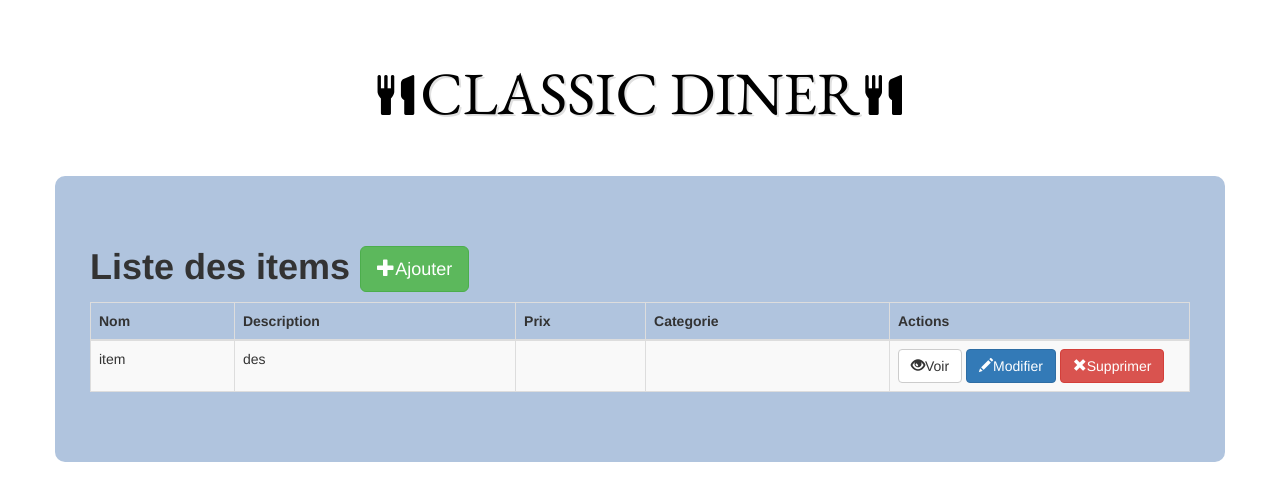
After one commit to Jean-Noel-Esc/americanRestaurant, a PHP site: page /admin/index.php in a window 1280 px wide. The commit adds this page. Shown: the top 501 px of the page. Run offline with PHP 8.4, Linux system fonts and the light colour scheme.

Commit message:
Creation admin/index.php

```diff
--- /dev/null
+++ b/admin/index.php
@@ -0,0 +1,58 @@
+<!DOCTYPE html>
+<html lang="fr">
+<head>
+    <meta charset="UTF-8">
+    <meta name="viewport" content="width=device-width, initial-scale=1.0">
+    <link rel="stylesheet" href="https://maxcdn.bootstrapcdn.com/bootstrap/3.3.7/css/bootstrap.min.css" integrity="sha384-BVYiiSIFeK1dGmJRAkycuHAHRg32OmUcww7on3RYdg4Va+PmSTsz/K68vbdEjh4u" crossorigin="anonymous">
+
+    <script src="https://code.jquery.com/jquery-3.6.0.min.js" integrity="sha256-/xUj+3OJU5yExlq6GSYGSHk7tPXikynS7ogEvDej/m4=" crossorigin="anonymous"></script>
+    <script src="https://maxcdn.bootstrapcdn.com/bootstrap/3.3.7/js/bootstrap.min.js" integrity="sha384-Tc5IQib027qvyjSMfHjOMaLkfuWVxZxUPnCJA7l2mCWNIpG9mGCD8wGNIcPD7Txa" crossorigin="anonymous"></script>
+
+    <title>Burger code</title>
+
+    <link rel="preconnect" href="https://fonts.googleapis.com">
+    <link rel="preconnect" href="https://fonts.gstatic.com" crossorigin>
+    <!-- <link href="https://fonts.googleapis.com/css2?family=EB+Garamond&display=swap" rel="stylesheet"> -->
+
+    <link rel="stylesheet" href="../css/style.css">
+</head>
+
+<body>
+    <h1 class="text-logo"><span class="glyphicon glyphicon-cutlery" aria-hidden="true"></span>CLASSIC DINER<span class="glyphicon glyphicon-cutlery"></span></h1>
+    <div class="container admin">
+        <div class="row">
+            <h1><strong>Liste des items  </strong><a href="" class="btn btn-success btn-lg"><span class="glyphicon glyphicon-plus"></span>Ajouter</a></h1>
+            <table class="table table-striped table-bordered">
+                <thead>
+                    <tr>
+                        <th>Nom</th>
+                        <th>Description</th>
+                        <th>Prix</th>
+                        <th>Categorie</th>
+                        <th>Actions</th>
+                    </tr>
+                </thead>
+                <tbody>
+                    <tr>
+                        <td>item</td>
+                        <td>des</td>
+                        <td></td>
+                        <td></td>
+                        <td width=300>
+                            <a class="btn btn-default" href="view.php?id=1"><span class="glyphicon glyphicon-eye-open"></span>Voir</a>
+                            <a class="btn btn-primary" href="update.php?id=1"><span class="glyphicon glyphicon-pencil"></span>Modifier</a>
+                            <a class="btn btn-danger" href="delete.php?id=1"><span class="glyphicon glyphicon-remove"></span>Supprimer</a>
+                        </td>
+                    </tr>
+                </tbody>
+
+            </table>
+        </div>
+
+
+
+    </div>
+
+
+
+</body>
--- a/css/style.css
+++ b/css/style.css
@@ -64,3 +64,12 @@ background: lightsteelblue;
 
 
 }
+
+/*======================ADMIN*/
+
+.admin{
+    background: lightsteelblue;
+    padding: 50px;
+    border-radius: 10px;
+
+}
```
Also changed, not shown: admin/delete.php (added), admin/insert.php (added), admin/update.php (added), admin/view.php (added).
